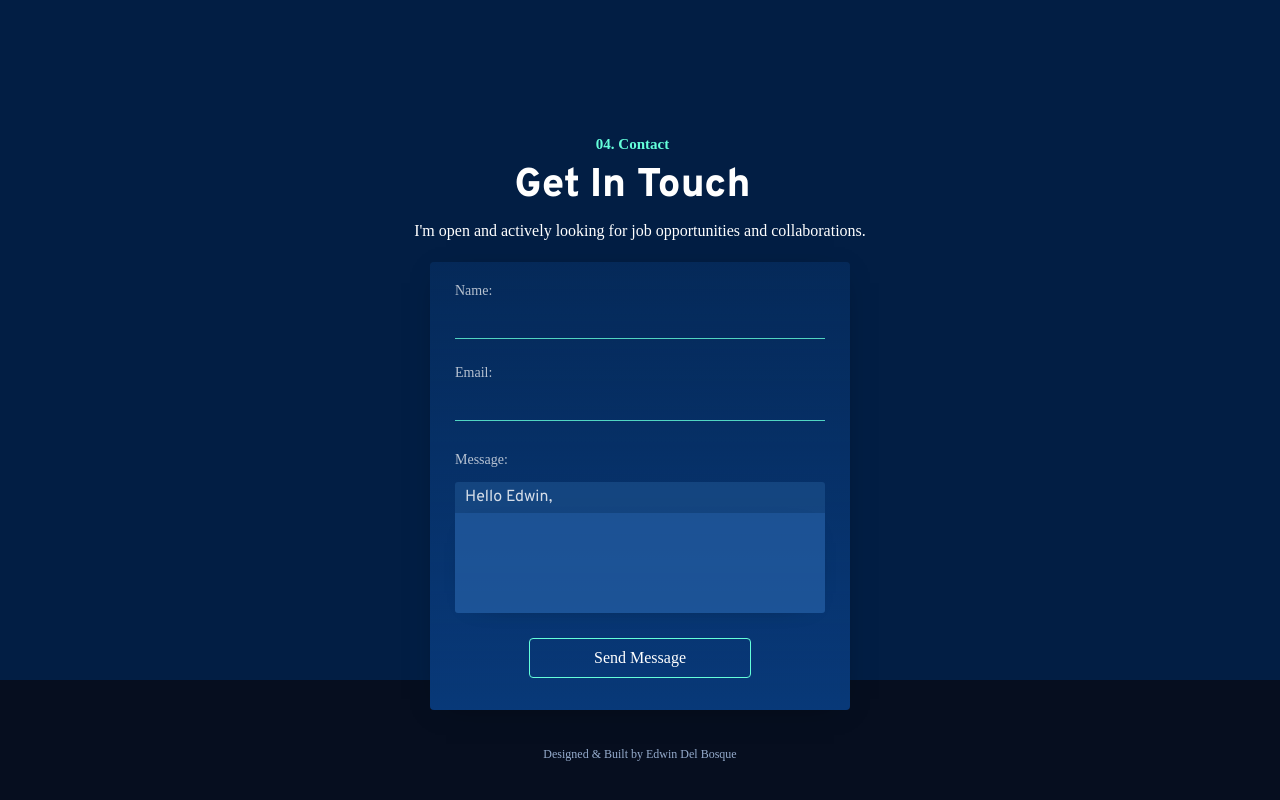
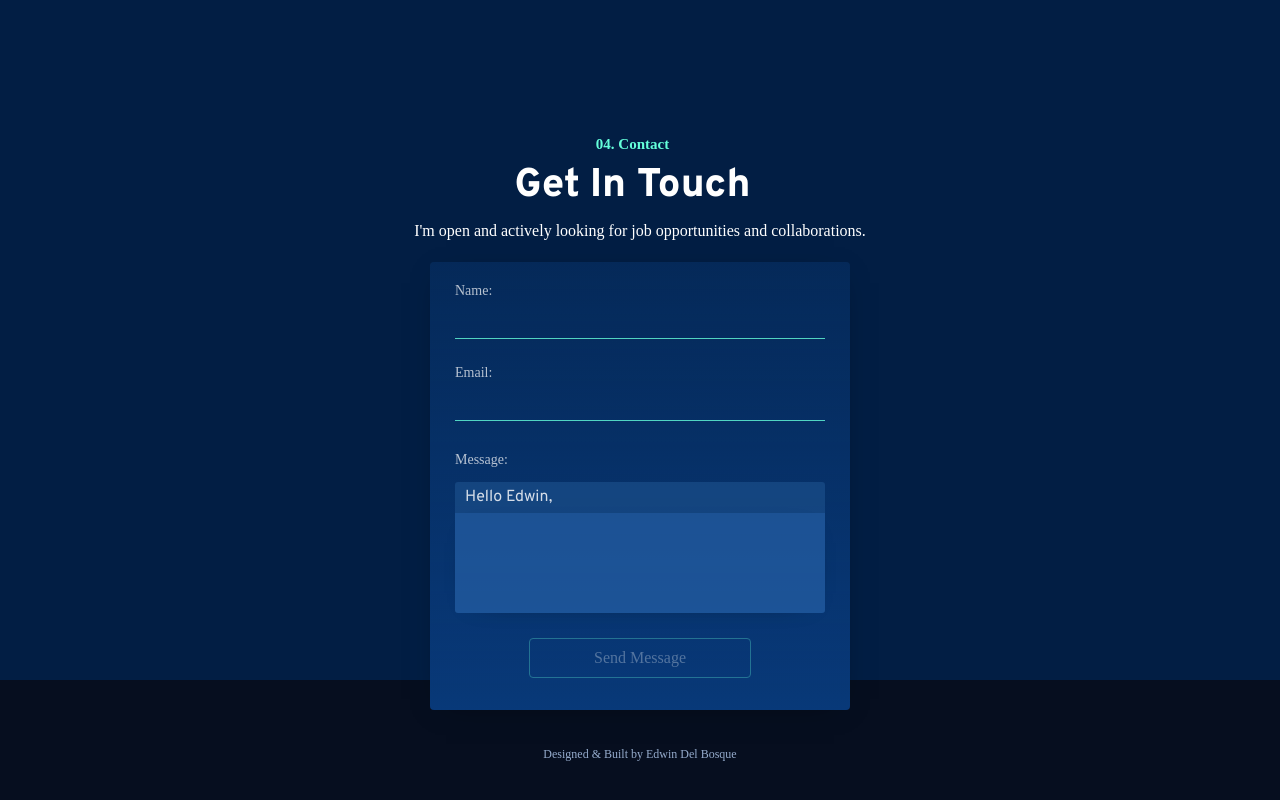
Before and after one commit to royamoussapour/portfolio, a React (Create React App) app: page / in a window 1280 px wide. Shown: the part 8883-9683 px from the top of the page. Built offline with nearby package versions, Linux system fonts and the light colour scheme; a web font is replaced by a local one.

Commit message:
Disable message button if no input is anabled

```diff
--- a/src/components/ContactForm/ContactForm.scss
+++ b/src/components/ContactForm/ContactForm.scss
@@ -18,6 +18,11 @@
 		margin-top: 10px;
 		font-family: 'Overpass Mono';
 		font-size: 14px;
+	}
+
+	button:disabled {
+		opacity: 0.3;
+		pointer-events: none;
 	}
 
 	.message {
```
Also changed, not shown: src/components/Contact/Contact.js (+0 -20 lines).
